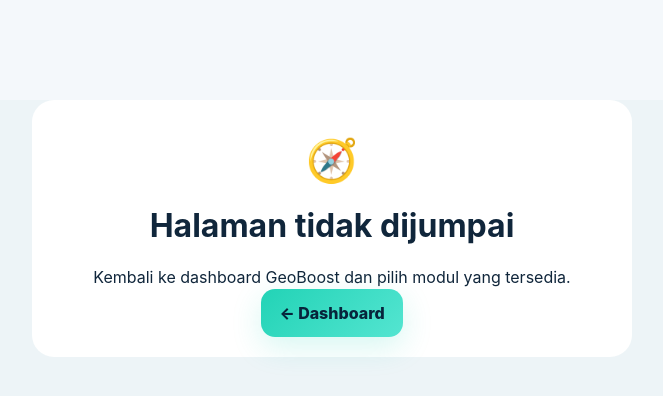
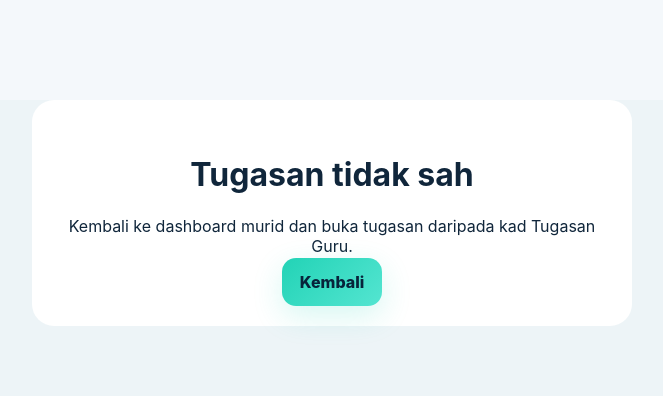
Before and after one commit to MADULEBAH587/geoboost, a Next.js app: page /tugasan in a window 1280 px wide. Before the commit this address had no page. Shown: the top 396 px of the page, without its empty margins (308-971 px from the left). Built offline with nearby package versions, Linux system fonts and the light colour scheme; no server answers.

Commit message:
GeoBoost v1.3: class assignment practice route

```diff
--- /dev/null
+++ b/app/tugasan/page.tsx
@@ -0,0 +1,26 @@
+"use client";
+
+import { useEffect, useState } from "react";
+import { PracticeRunner } from "@/components/PracticeRunner";
+import { getQuestionsForChapter, Question } from "@/lib/questions";
+
+export default function AssignmentPage() {
+  const [bank, setBank] = useState<Question[] | null>(null);
+  const [count, setCount] = useState(20);
+  const [title, setTitle] = useState("Tugasan GeoBoost");
+
+  useEffect(() => {
+    const params = new URLSearchParams(window.location.search);
+    const chapter = Number(params.get("chapter") || 0);
+    const requested = Math.min(20, Math.max(5, Number(params.get("count") || 20)));
+    const taskTitle = params.get("title") || "Tugasan GeoBoost";
+    setCount(requested);
+    setTitle(taskTitle);
+    setBank(chapter >= 1 && chapter <= 10 ? getQuestionsForChapter(chapter) : []);
+  }, []);
+
+  if (bank === null) return <main className="quiz-shell"><div className="empty-state"><h1>Memuatkan tugasan...</h1></div></main>;
+  if (!bank.length) return <main className="quiz-shell"><div className="empty-state"><h1>Tugasan tidak sah</h1><p>Kembali ke dashboard murid dan buka tugasan daripada kad Tugasan Guru.</p><a className="primary" href="/">Kembali</a></div></main>;
+
+  return <PracticeRunner bank={bank} requested={Math.min(count,bank.length)} title={title} eyebrow="TUGASAN GURU" mode="tugasan" returnHref="/" />;
+}
```
